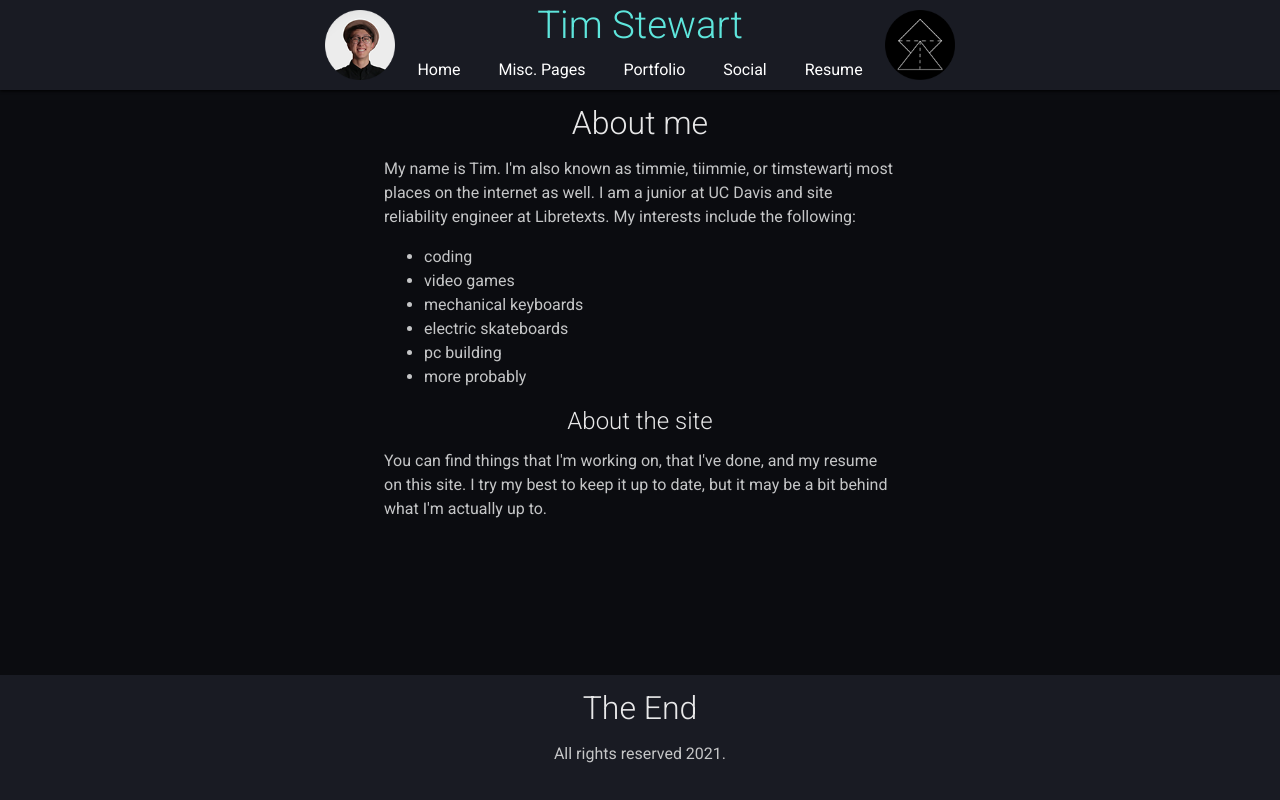
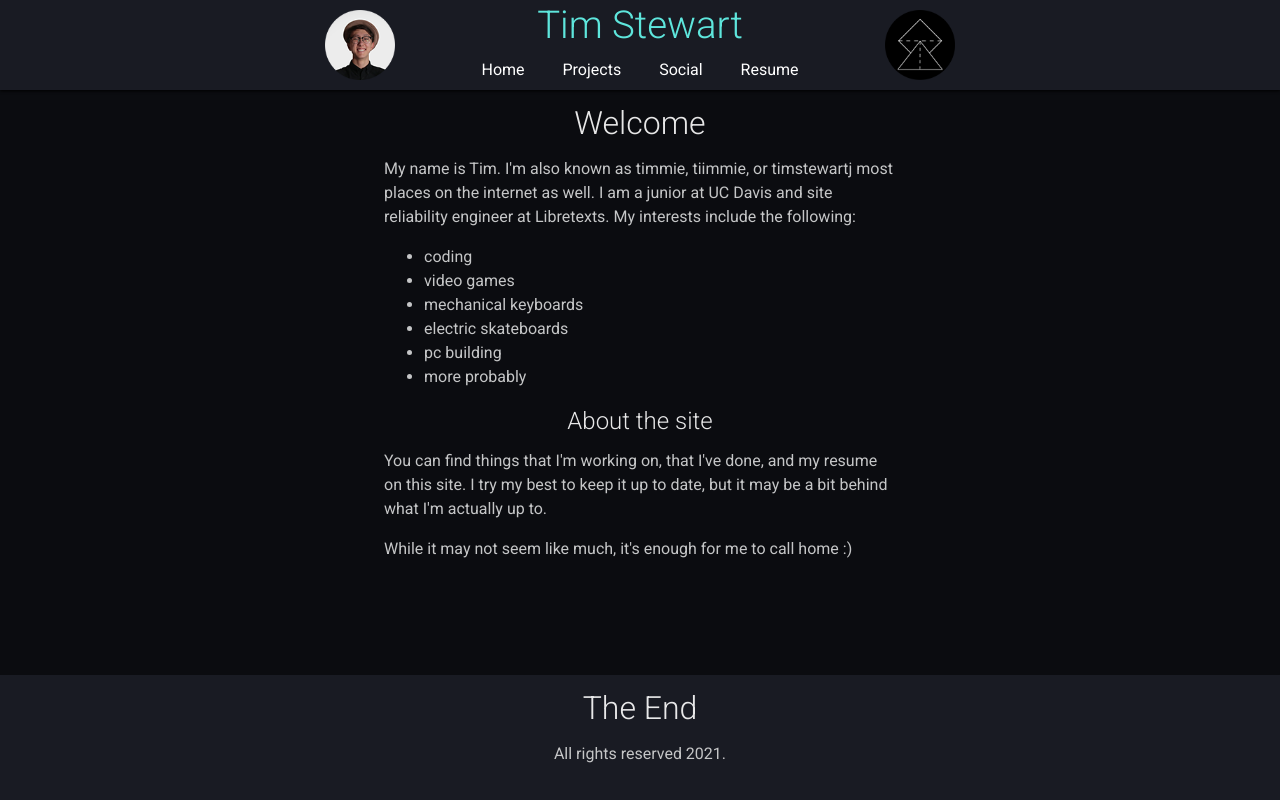
Before and after one commit to TimStewartJ/personal-site, a Flask app: page / in a window 1280 px wide. Run offline with Flask 2, Linux system fonts and the light colour scheme.

Commit message:
misc -> projects

```diff
--- a/templates/index.html
+++ b/templates/index.html
@@ -1,7 +1,7 @@
 {% extends "layout.html" %} {% block content %}
 <div class="content">
     <div class="section">
-        <h1>About me</h1>
+        <h1>Welcome</h1>
         <p>
             My name is Tim. I'm also known as timmie, tiimmie, or timstewartj
             most places on the internet as well. I am a junior at UC
@@ -22,6 +22,9 @@
             resume on this site. I try my best to keep it up to date, but it may
             be a bit behind what I'm actually up to.
         </p>
+        <p>
+            While it may not seem like much, it's enough for me to call home :)
+        </p>
     </div>
 </div>
 {% endblock %}
--- a/templates/layout.html
+++ b/templates/layout.html
@@ -29,8 +29,8 @@ The fixed header
 
 		<nav>
 			<a href="/">Home</a>
-			<a href="/misc">Misc. Pages</a>
-			<a href="/portfolio">Portfolio</a>
+			<a href="/misc">Projects</a>
+			<!-- <a href="/portfolio">Portfolio</a> -->
 			<a href="/social">Social</a>
 			<a href="/resume">Resume</a>
 		</nav>
--- a/templates/misc.html
+++ b/templates/misc.html
@@ -3,7 +3,7 @@
 <div class="content">
 
     <div class="section">
-        <h1>My Miscellaneous Pages</h1>
+        <h1>Projects</h1>
         <p>Here you can see various projects and other things that I have completed. The most recent entries are first.</p>
     </div>
 
```
